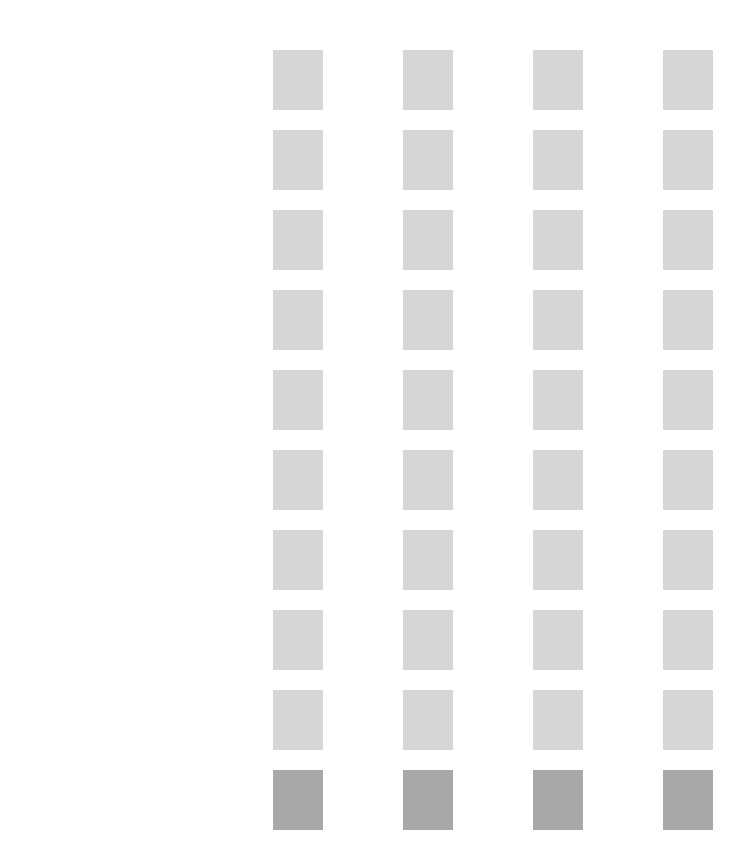
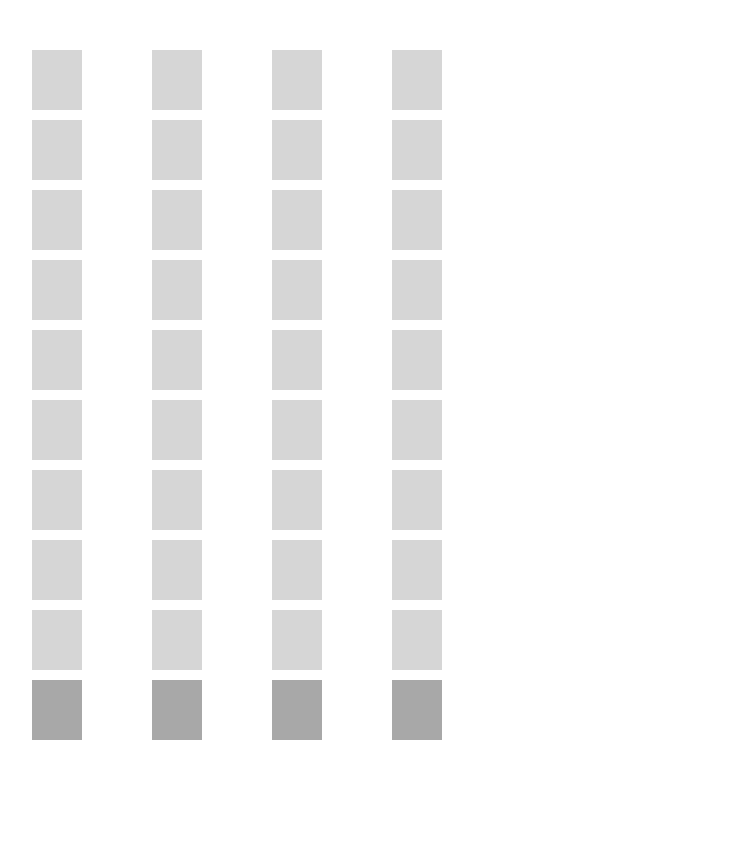
Before and after one commit to arielb-alvarez/elevator-app, a Vue app: page / in a window 1280 px wide. Shown: the top 868 px of the page, without its empty margins (147-891 px from the left). After the commit the page ends 800 px from the top, so only its background shows below. Built offline with nearby package versions, Linux system fonts and the light colour scheme.

Commit message:
Update css.

```diff
--- a/src/App.vue
+++ b/src/App.vue
@@ -85,7 +85,7 @@ setInterval(() => {
 
 const elevator = (elevator: number, start: number, end: number) => {
   manageLogs();
-  elevatorLogs.push({ class: `elevator-default`, message: `A passenger is waiting in ${start+1}F` });
+  elevatorLogs.push({ class: `elevator-${elevator+1}`, message: `A passenger is waiting in ${start+1}F` });
 
   elevators.value[elevator].isMoving = true;
   const currentFloor = elevators.value[elevator].floors.findIndex(f => f.isStandBy);
@@ -136,6 +136,9 @@ const up = (elevator: number, start: number, end: number, isOccupied: boolean) =
       }
 
       if (currentFloor === end) {
+        if (isOccupied) {
+          elevatorLogs.push({ class: `elevator-${elevator+1}`, message: `Passenger reached her/him destination` });
+        }
         clearInterval(i);
         resolve(currentFloor);
       }
@@ -208,8 +211,10 @@ const manageLogs = () => {
 
 <template>
   <div class="building">
-    <div class="elevators" v-for="elevator in elevators">
-      <div class="elevator" v-for="floor in elevator.floors" :class="{ waiting: floor.isWaiting, occupied: floor.isOccupied, 'stand-by': floor.isStandBy, active: floor.isActive, unoccupied: floor.isUnoccupied }"></div>
+    <div class="elevator">
+        <div class="elevator-col" v-for="elevator in elevators">
+          <div class="elevator-row" v-for="floor in elevator.floors" :class="{ waiting: floor.isWaiting, occupied: floor.isOccupied, 'stand-by': floor.isStandBy, active: floor.isActive, unoccupied: floor.isUnoccupied }"></div>
+        </div>
     </div>
     <div class="elevator-logs">
       <ul class="elevator-logs-list">
@@ -217,53 +222,51 @@ const manageLogs = () => {
       </ul>
     </div>
   </div>
+
 </template>
 
 <style scoped>
 .building {
+  color: #464646;
+  display: flex;
+  flex-direction: column;
+  justify-content: space-between;
+  gap: 5px;
+  .elevator {
     display: flex;
     flex-direction: row;
-    gap: 20px 80px;
     justify-content: center;
-    padding: 50px;
-    position: relative;
+    gap: 50px;
+    padding: 40px 20px 20px 20px;
   }
-
-  .elevators {
+  .elevator-col {
     display: flex;
     flex-direction: column-reverse;
-    gap: 20px;
+    gap: 10px;
   }
-
-  .elevator {
-    width: 50px;
-    height: 60px;
+  .elevator-row {
+    width: 30px;
+    height: 40px;
     background-color: #d6d6d6;
     position: relative;
-    font-weight: 700;
-    font-size: 24px;
-    line-height: 24px;
-    color: #a0a0a0;
-    text-align: center;
-
     &::before {
       content: "";
       display: none;
-      width: 20px;
-      height: 20px;
-      border-radius: 20px;
+      width: 12px;
+      height: 12px;
+      border-radius: 12px;
       position: absolute;
       right: 0;
       bottom: 16px;
       left: 0;
       margin: auto;
+      background-color: #707070;
     }
-
     &::after {
       content: "";
       display: none;
-      width: 15px;
-      height: 13px;
+      width: 10px;
+      height: 12px;
       position: absolute;
       right: 0;
       bottom: 2px;
@@ -271,8 +274,8 @@ const manageLogs = () => {
       margin: auto;
       border-top-left-radius: 20px;
       border-top-right-radius: 20px;
+      background-color: #707070;
     }
-
     &.waiting::before,
     &.waiting::after,
     &.occupied::before,
@@ -283,20 +286,20 @@ const manageLogs = () => {
       background-color: #707070;
     }
     &.waiting::before {
-      left: -75px;
+      left: -50px;
     }
     &.waiting::after {
-      left: -76px;
+      left: -50px;
     }
     &.occupied::before,
     &.occupied::after {
       left: 0;
     }
     &.unoccupied::before {
-      right: -75px;
+      right: -50px;
     }
     &.unoccupied::after {
-      right: -76px;
+      right: -50px;
     }
     &.stand-by {
       background-color: #a8a8a8;
@@ -309,14 +312,9 @@ const manageLogs = () => {
     }
   }
   .elevator-logs {
-      position: absolute;
-      top: 0;
-      right: 20px;
-      bottom: 0;
-      margin: auto;
-      height: 350px;
-      width: 250px;
-
+    text-align: center;
+    padding: 0 10px;
+  }
   .elevator-logs-list {
     height: 100%;
     overflow: auto;
@@ -346,4 +344,59 @@ const manageLogs = () => {
     }
   }
 }
+@media only screen and (min-width: 768px) {
+  .building {
+    gap: 30px !important;
+  }
+  .elevator {
+    padding-top: 50px !important;
+  }
+  .elevator-row {
+    width: 50px !important;
+    height: 60px !important;
+    &::before {
+      width: 20px !important;
+      height: 20px !important;
+      border-radius: 20px !important;
+      bottom: 19px !important;
+    }
+    &::after {
+      width: 13px !important;
+      height: 15px !important;
+    }
+    &.waiting::before {
+      left: -80px !important;
+    }
+    &.waiting::after {
+      left: -80px !important;
+    }
+    &.unoccupied::before {
+      right: -80px !important;
+    }
+    &.unoccupied::after {
+      right: -80px !important;
+    }
+  }
+  .elevator-logs {
+    padding: 0 100px !important;
+  }
+}
+@media only screen and (min-width: 992px) {
+  .building {
+    flex-direction: row;
+    justify-content: normal;
+  }
+  .elevator {
+    width: 60%;
+    gap: 70px !important;
+  }
+  .elevator-logs {
+    padding: 40px 10px 0 10px !important;
+    width: 250px;
+  }
+  .elevator-row {
+    width: 50px !important;
+    height: 60px !important;
+  }
+}
 </style>
```
Lines whose indentation alone changed are shown as unchanged.
